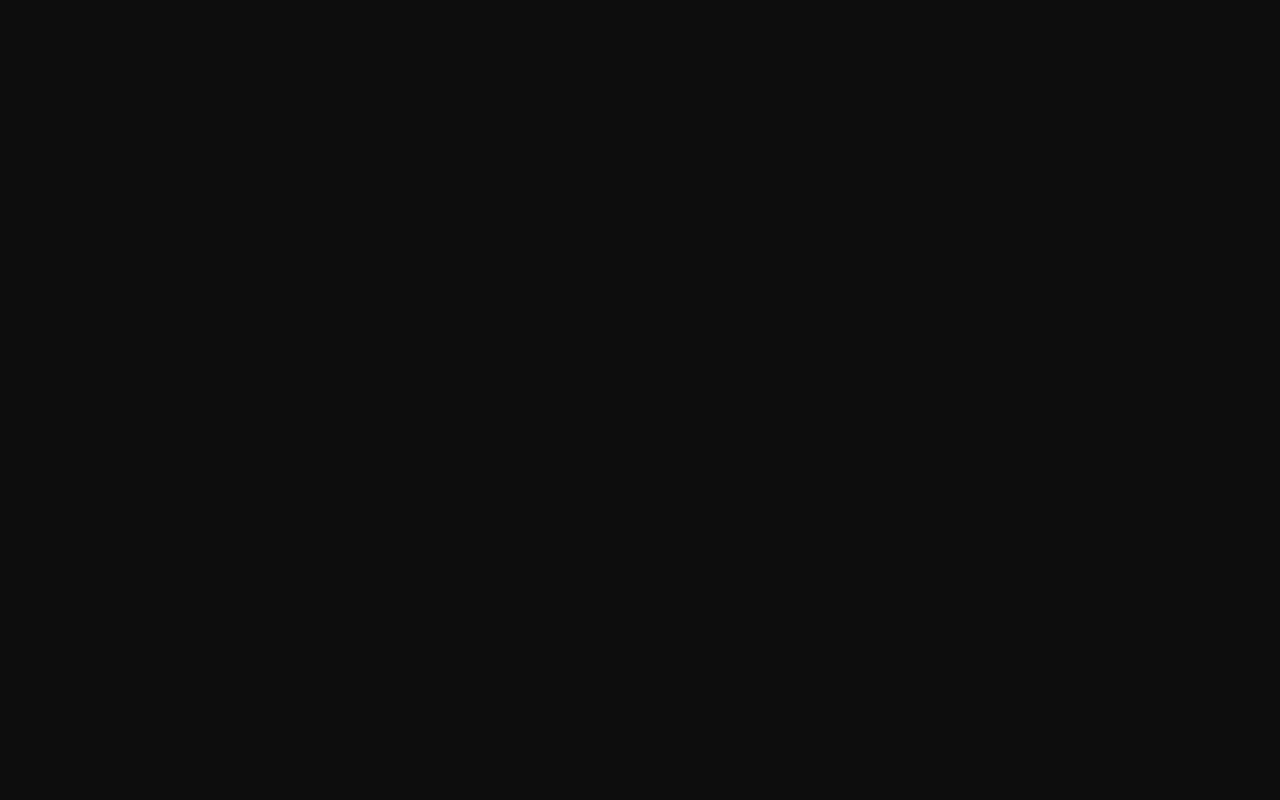
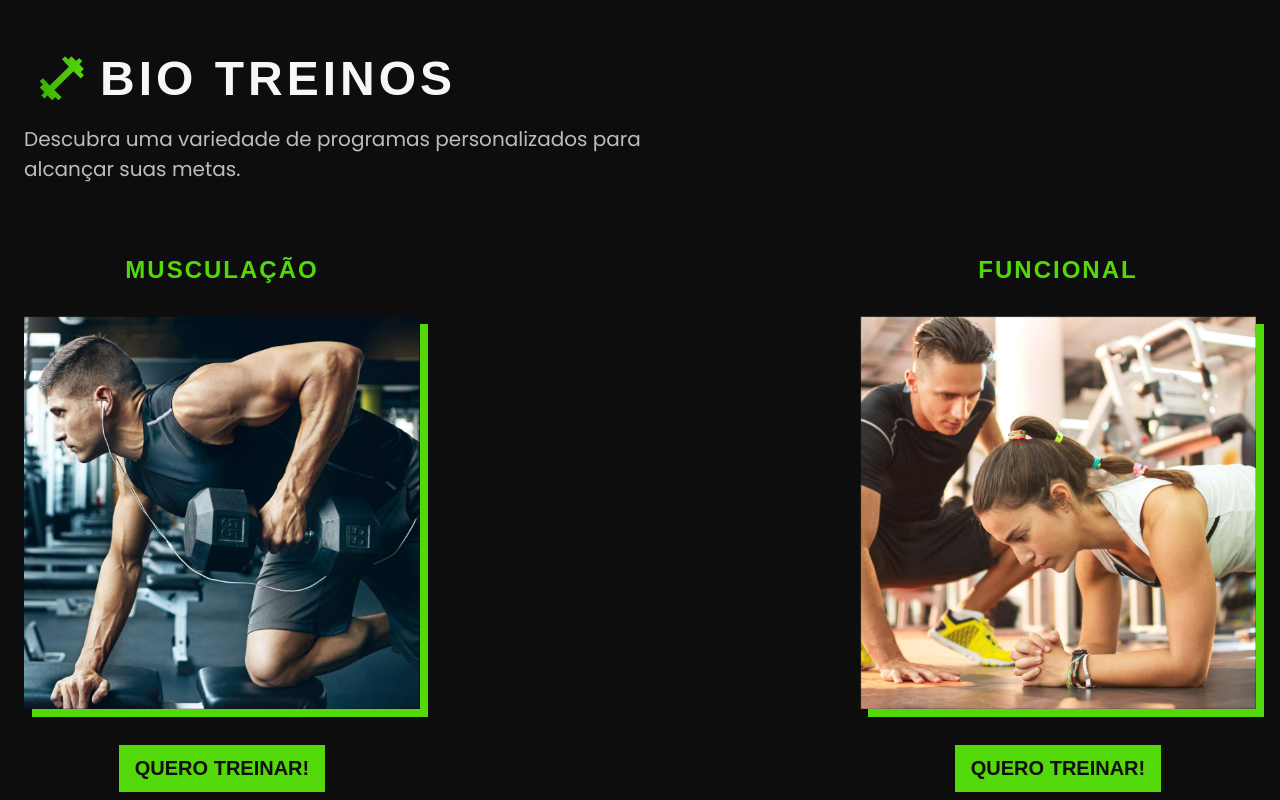
Before and after one commit to MarcosCoelhoo/BIO-academia, a React (Vite) app: page / in a window 1280 px wide. Shown: the part 1380-2180 px from the top of the page. Before the commit the page ends 1981 px from the top, so only its background shows below. Built offline with nearby package versions, Linux system fonts and the light colour scheme; the HTML template or start-up script is replaced by a standard one; a web font is replaced by a local one.

Commit message:
add: workouts section

```diff
--- a/src/App.css
+++ b/src/App.css
@@ -52,7 +52,7 @@ main {
   padding: 4rem 1.5rem;
   display: flex;
   flex-direction: column;
-  gap: 4rem;
+  gap: 6rem;
   max-width: 90rem;
   margin: 0 auto;
 
@@ -64,6 +64,11 @@ li, ul {
 
 a {
   text-decoration: none;
+}
+
+img {
+  width: 100%;
+  object-fit: cover;
 }
 
 .sectionContainer {
@@ -98,6 +103,7 @@ a {
   font-family: var(--font-title);
   font-weight: 800;
   font-size: 3rem;
+  text-transform: uppercase;
   color: var(--black-50);
   letter-spacing: 0.25rem;
 }
--- a/src/App.jsx
+++ b/src/App.jsx
@@ -2,6 +2,7 @@ import './App.css';
 import About from './components/about/About';
 import Header from './components/header/Header';
 import Hero from './components/hero/Hero';
+import Workouts from './components/workouts/Workouts';
 
 function App() {
   return (
@@ -12,6 +13,7 @@ function App() {
 
       <main>
         <About />
+        <Workouts />
       </main>
     </>
   );
--- a/src/components/about/About.module.css
+++ b/src/components/about/About.module.css
@@ -9,8 +9,6 @@
 }
 
 .image img {
-  width: 100%;
-  object-fit: cover;
   box-shadow: var(--shadow-12);
 }
 
--- a/src/components/hero/Hero.module.css
+++ b/src/components/hero/Hero.module.css
@@ -10,11 +10,6 @@
 
 .imgHero {
   max-width: 35rem;
-}
-
-.imgHero img {
-  width: 100%;
-  object-fit: cover;
 }
 
 .content {
--- /dev/null
+++ b/src/components/workouts/Workouts.jsx
@@ -0,0 +1,62 @@
+import React from 'react';
+import styles from './Workouts.module.css';
+import { ReactComponent as IconWeight } from '../../assets/icons/gym-weight.svg';
+import imgBodybuilding from '../../assets/images/bodybuilding.png';
+import imgFuncitional from '../../assets/images/functional.png';
+import imgCrossfit from '../../assets/images/crossfit.png';
+
+const Workouts = () => {
+  return (
+    <section className={styles.container}>
+      <div className={styles.content}>
+        <h1 className="titleSection">
+          <IconWeight /> Bio Treinos
+        </h1>
+        <p className="descriptionSection">
+          Descubra uma variedade de programas personalizados para alcançar suas
+          metas.
+        </p>
+      </div>
+
+      <ul className={styles.workoutsList}>
+        <li className={styles.training}>
+          <h2 className={styles.name}>Musculação</h2>
+
+          <div className={styles.image}>
+            <img src={imgBodybuilding} alt="" />
+          </div>
+
+          <a href="#" className={styles.button}>
+            Quero treinar!
+          </a>
+        </li>
+
+        <li className={styles.training}>
+          <h2 className={styles.name}>Funcional</h2>
+
+          <div className={styles.image}>
+            <img src={imgFuncitional} alt="" />
+          </div>
+
+          <a href="#" className={styles.button}>
+            Quero treinar!
+          </a>
+        </li>
+
+        <li className={styles.training}>
+          <h2 className={styles.name}>Crossfit</h2>
+
+          <div className={styles.image}>
+            <img src={imgCrossfit} alt="" />
+          </div>
+
+          <a href="#" className={styles.button}>
+            Quero treinar!
+          </a>
+        </li>
+      </ul>
+    </section>
+  );
+};
+
+export default Workouts;
--- /dev/null
+++ b/src/components/workouts/Workouts.module.css
@@ -0,0 +1,58 @@
+.container {
+  display: flex;
+  flex-direction: column;
+  gap: 4.5rem;
+}
+
+.workoutsList {
+  display: flex;
+  flex-wrap: wrap;
+  justify-content: space-between;
+  gap: 4rem 2rem;
+}
+
+.training {
+  display: flex;
+  flex-direction: column;
+  align-items: center;
+  gap: 2rem;
+}
+
+.image {
+  max-width: 24.75rem;
+}
+
+.image img {
+  box-shadow: var(--shadow-8);
+}
+
+.name {
+  font-size: 1.5rem;
+  font-family: var(--font-title);
+  text-transform: uppercase;
+  font-weight: 800;
+  color: var(--principal-500);
+  letter-spacing: 0.125rem;
+
+}
+
+.button {
+  padding: 0.75rem 1rem;
+  background: var(--principal-500);
+  font-family: var(--font-title);
+  text-transform: uppercase;
+  font-weight: 700;
+  font-size: 1.25rem;
+  color: var(--black-950);
+  transition: all .3s;
+}
+
+.button:hover {
+  transform: scale(1.1);
+}
+
+@media (max-width: 53.5rem) {
+  .workoutsList {
+    justify-content: center;
+  }
+}
```
Also changed, not shown: src/assets/images/bodybuilding.png (renamed from src/assets/images/muscle.png), src/assets/images/functional.png (renamed from src/assets/images/funcional.png).
